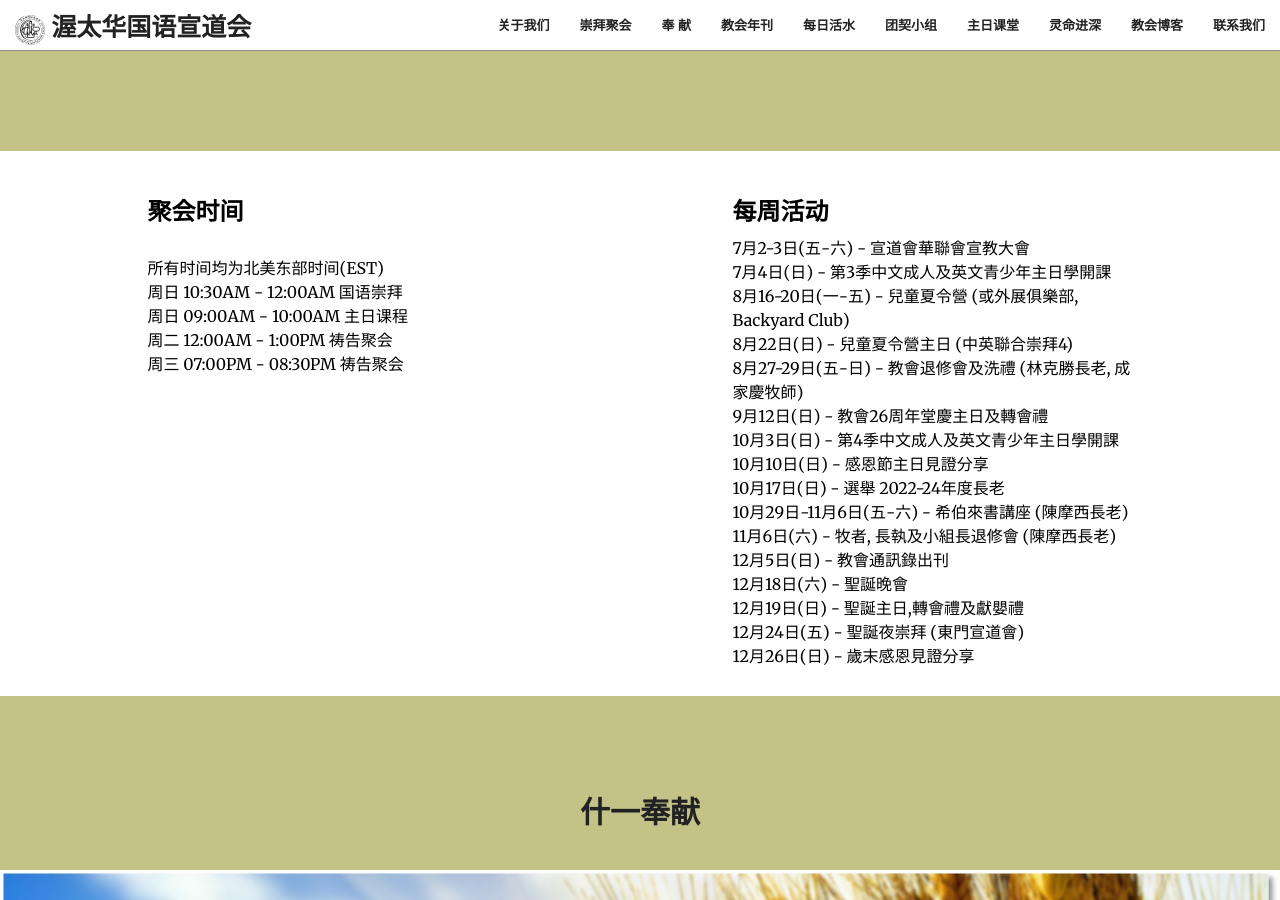
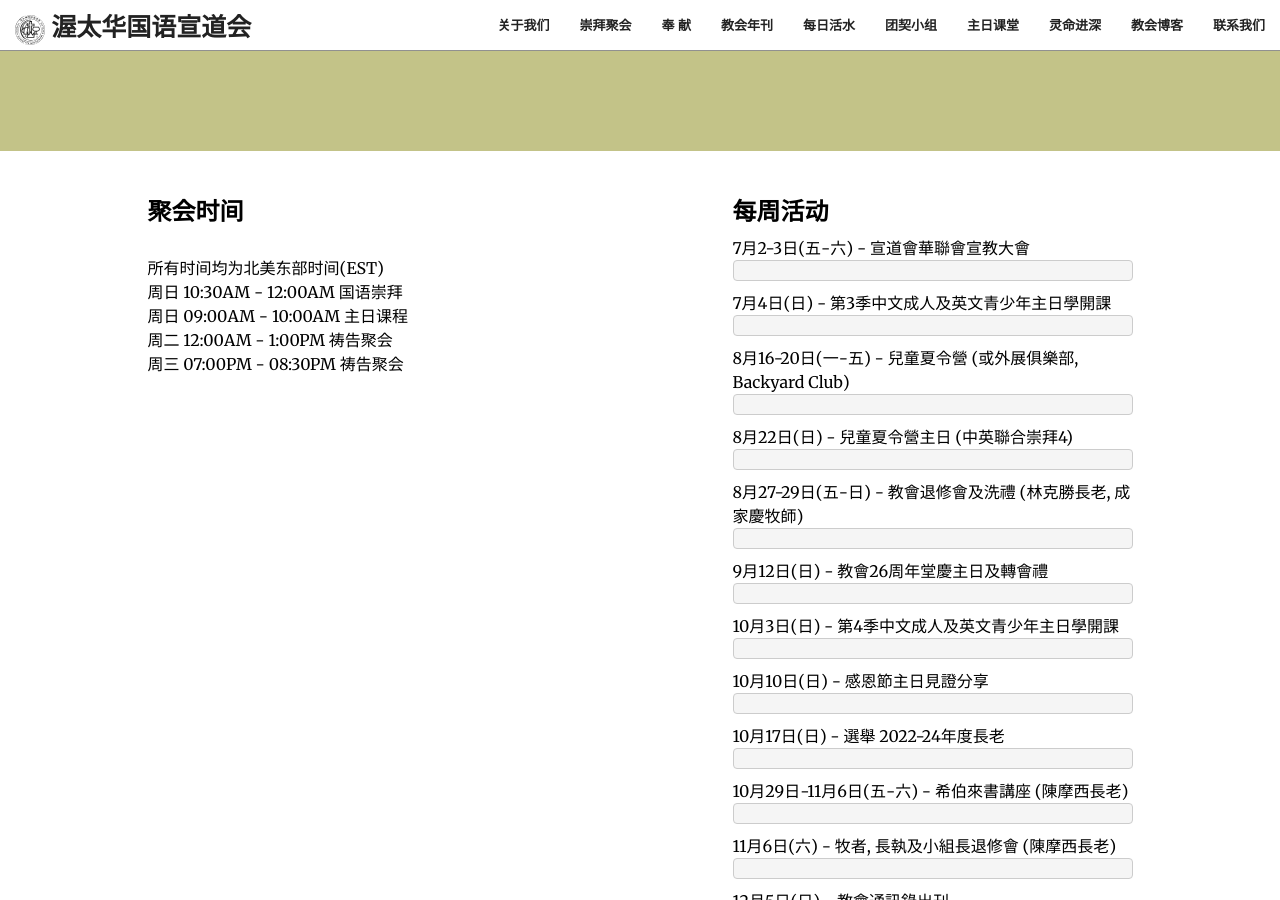
Before and after one commit to JonasYow/ottawaomac, a Jekyll site: the page built from index.html, in a window 1280 px wide and 900 px high, scrolled down 4419 px. Built offline with Jekyll 4.4.1, drawn with Linux system fonts in a browser that asks for light colours; some web fonts are replaced.

Commit message:
Add content line
Add content line for weekly event

```diff
--- a/_includes/events.html
+++ b/_includes/events.html
@@ -18,6 +18,7 @@
                     <h3 style="font-family: 'Ma Shan Zheng', cursive; font-style: normal"><strong>每周活动</strong></h3>
                     {% for event in site.data.calendar %}
                     <p>{{event.time}} - {{event.title}}</p>
+                    <pre>{{event.content}}</pre>
                     {% endfor %}
                 </div>
             </div>
```
